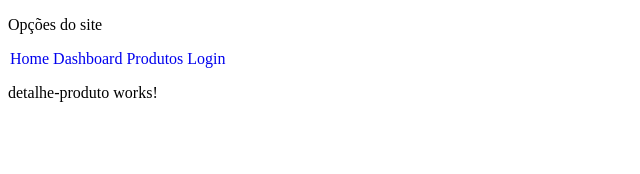
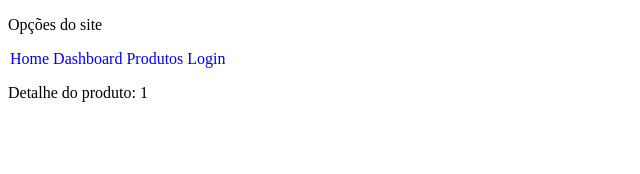
Before and after one commit to instrutorvilson/angular-pr, an Angular app: page /produto/1 in a window 1280 px wide. Shown: the top 174 px of the page, without its empty margins (0-640 px from the left). Built offline with nearby package versions, Linux system fonts and the light colour scheme.

Commit message:
mostrar detalhes do produto

```diff
--- a/src/app/detalhe-produto/detalhe-produto.html
+++ b/src/app/detalhe-produto/detalhe-produto.html
@@ -1 +1 @@
-<p>detalhe-produto works!</p>
+<p>Detalhe do produto: {{idproduto}}</p>
--- a/src/app/detalhe-produto/detalhe-produto.ts
+++ b/src/app/detalhe-produto/detalhe-produto.ts
@@ -1,4 +1,5 @@
-import { Component } from '@angular/core';
+import { Component, OnInit } from '@angular/core';
+import { ActivatedRoute } from '@angular/router';
 
 @Component({
   selector: 'app-detalhe-produto',
@@ -6,6 +7,14 @@ import { Component } from '@angular/core';
   templateUrl: './detalhe-produto.html',
   styleUrl: './detalhe-produto.css',
 })
-export class DetalheProduto {
+export class DetalheProduto implements OnInit{
+     constructor(private route: ActivatedRoute){}
+
+     idproduto:any = 0
+
+     ngOnInit(): void {
+        this.idproduto =  this.route.snapshot.paramMap.get('id')
+      }
+
 
 }
```
